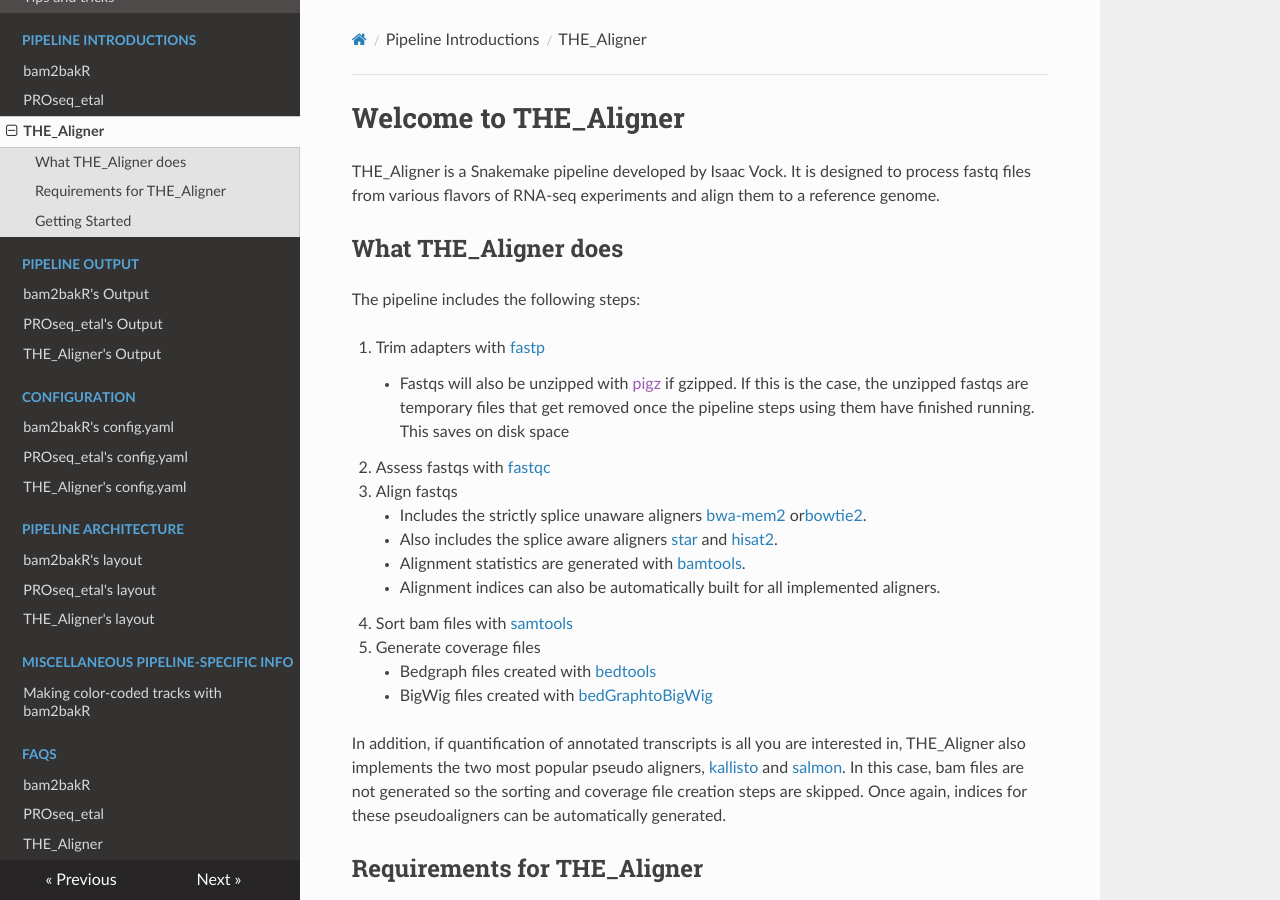
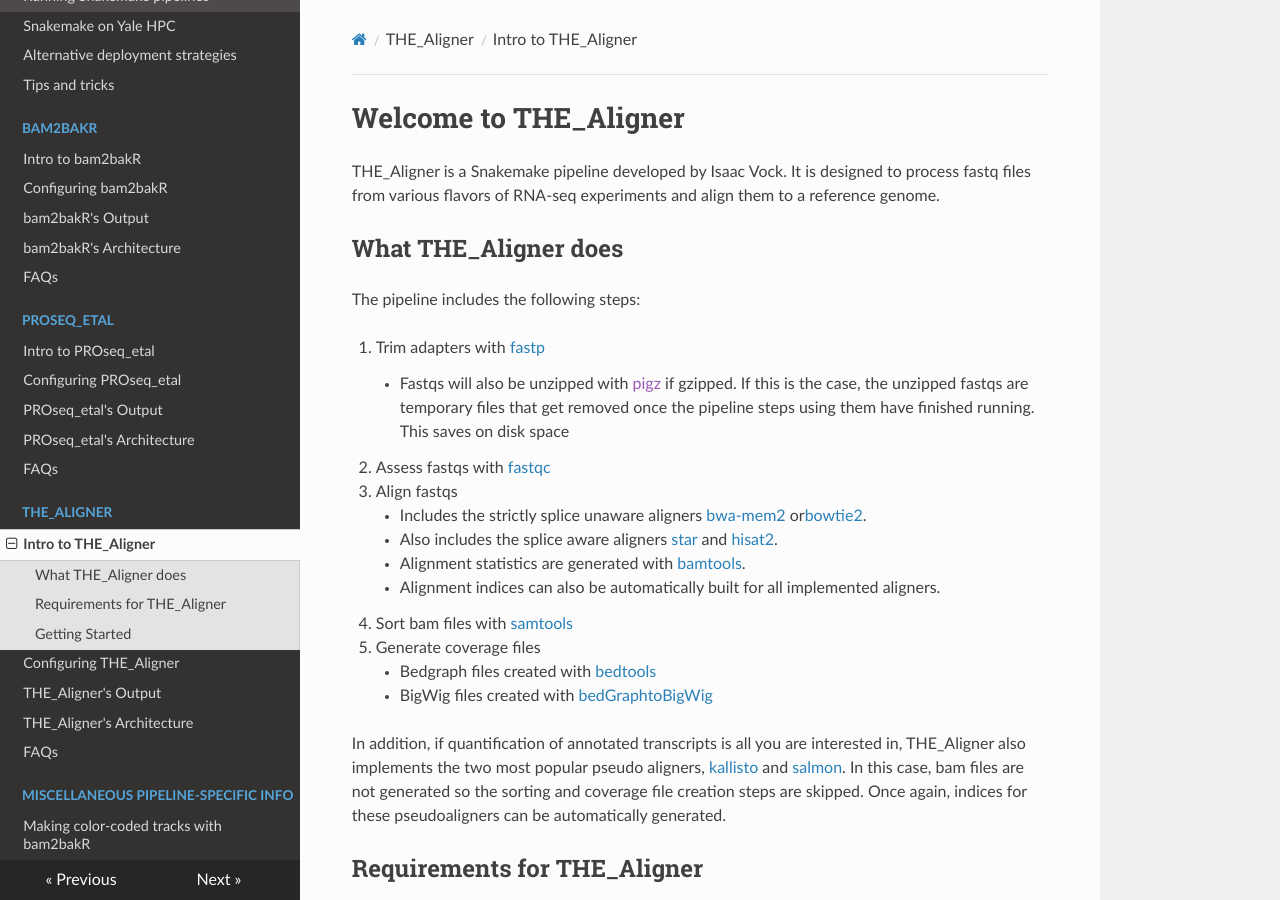
Before and after one commit to isaacvock/PipelineDocs, an MkDocs documentation site: the page built from docs/aligner/intro.md, in a window 1280 px wide and 900 px high. Built offline with MkDocs 1.6.1, drawn with Linux system fonts in a browser that asks for light colours; nearby versions of some CDN libraries.

Commit message:
Reorganized website

```diff
--- a/docs/intro/aligner_i.md
+++ b/docs/aligner/intro.md
@@ -34,5 +34,5 @@ There are several ways to run THE_Aligner:
 
 1. [Deploying with Snakedeploy](../deploy.md) (recommended)
     * A Simon Lab/Yale specific version of these instructions are [here](../simon.md). While highly specific, this also includes instructions for optimized deployment on a cluster using a Slurm scheduler, and could thus be of some general use.
-    * Information about configuring THE_Aligner is [here](../configuration/aligner_c.md).
+    * Information about configuring THE_Aligner is [here](../aligner/configuration.md).
 1. [Cloning the repo locally](../alt.md)
--- a/mkdocs.yml
+++ b/mkdocs.yml
@@ -7,28 +7,26 @@ nav:
     - Snakemake on Yale HPC: simon.md
     - Alternative deployment strategies: alt.md
     - Tips and tricks: pragmatism.md
-  - Pipeline Introductions:
-    - bam2bakR: intro/bam2bakR_i.md
-    - PROseq_etal: intro/proseq_i.md
-    - THE_Aligner: intro/aligner_i.md
-  - Pipeline Output:
-    - bam2bakR's Output: output/bam2bakR_o.md
-    - PROseq_etal's Output: output/proseq_o.md
-    - THE_Aligner's Output: output/aligner_o.md
-  - Configuration:
-    - bam2bakR's config.yaml: configuration/bam2bakR_c.md
-    - PROseq_etal's config.yaml: configuration/proseq_c.md
-    - THE_Aligner's config.yaml: configuration/aligner_c.md
-  - Pipeline architecture:
-    - bam2bakR's layout: architecture/bam2bakR_a.md
-    - PROseq_etal's layout: architecture/proseq_a.md
-    - THE_Aligner's layout: architecture/aligner_a.md
+  - bam2bakR:
+    - Intro to bam2bakR: bam2bakR/intro.md
+    - Configuring bam2bakR: bam2bakR/configuration.md
+    - bam2bakR's Output: bam2bakR/output.md
+    - bam2bakR's Architecture: bam2bakR/architecture.md
+    - FAQs: bam2bakR/faqs.md
+  - PROseq_etal:
+    - Intro to PROseq_etal: proseq/intro.md
+    - Configuring PROseq_etal: proseq/configuration.md
+    - PROseq_etal's Output: proseq/output.md
+    - PROseq_etal's Architecture: proseq/architecture.md
+    - FAQs: proseq/faqs.md
+  - THE_Aligner:
+    - Intro to THE_Aligner: aligner/intro.md
+    - Configuring THE_Aligner: aligner/configuration.md
+    - THE_Aligner's Output: aligner/output.md
+    - THE_Aligner's Architecture: aligner/architecture.md
+    - FAQs: aligner/faqs.md
   - Miscellaneous pipeline-specific info:
     - Making color-coded tracks with bam2bakR: tracks.md
-  - FAQs:
-    - bam2bakR: faqs/bam2bakR_f.md
-    - PROseq_etal: faqs/proseq_f.md
-    - THE_Aligner: faqs/aligner_f.md
 theme: readthedocs
 markdown_extensions:
   - pymdownx.highlight:
```
Also changed, not shown: docs/bam2bakR/configuration.md (renamed from docs/configuration/bam2bakR_c.md, +1 -1 lines), docs/bam2bakR/intro.md (renamed from docs/intro/bam2bakR_i.md, +1 -1 lines), docs/output/aligner_o.md (deleted, +0 -31 lines), docs/proseq/intro.md (renamed from docs/intro/proseq_i.md, +1 -1 lines), docs/aligner/architecture.md (added), docs/aligner/configuration.md (line endings or trailing spaces), docs/aligner/faqs.md (added), docs/aligner/output.md (added), docs/bam2bakR/architecture.md (added), docs/bam2bakR/faqs.md (renamed from docs/faqs/bam2bakR_f.md), docs/bam2bakR/output.md (renamed from docs/output/bam2bakR_o.md), docs/proseq/architecture.md (added), docs/proseq/configuration.md (renamed from docs/configuration/proseq_c.md), docs/proseq/faqs.md (added), 1 more files, 1 other file.
